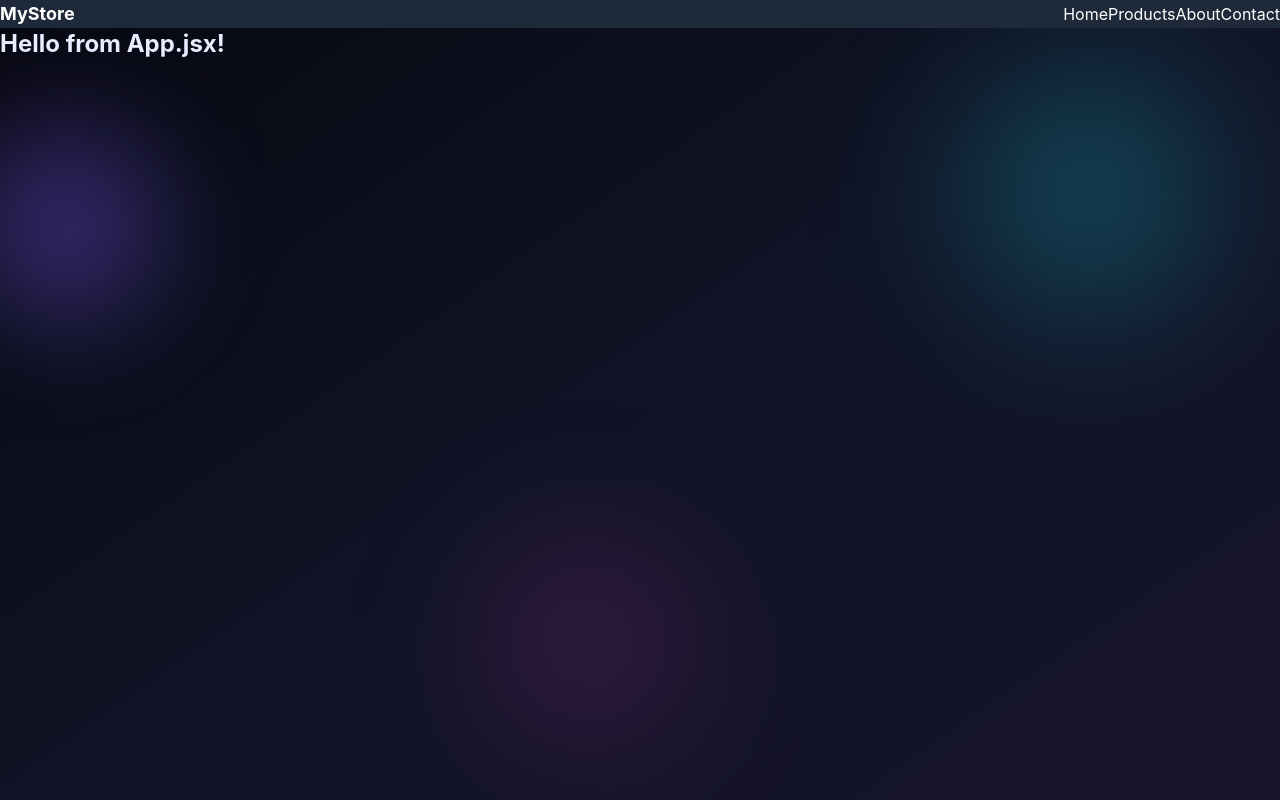
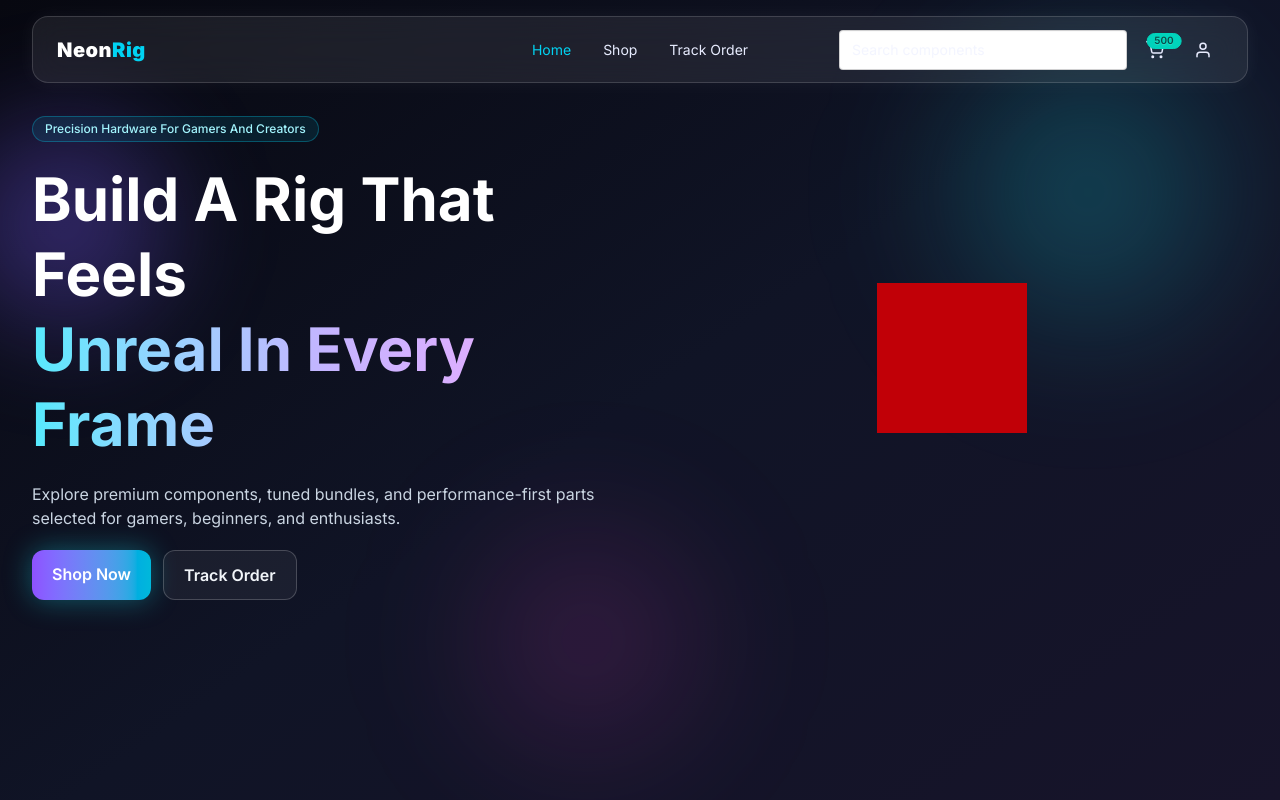
Before and after one commit to CinouAchilles/L3gradProj, a React app in the folder frontend/: page / in a window 1280 px wide. Built offline with nearby package versions, Linux system fonts and the light colour scheme; the HTML template or start-up script is replaced by a standard one.

Commit message:
simple home page still needs enhancements

```diff
--- a/frontend/package.json
+++ b/frontend/package.json
@@ -12,6 +12,7 @@
   "dependencies": {
     "@tailwindcss/vite": "^4.1.18",
     "daisyui": "^5.5.19",
+    "framer-motion": "^12.38.0",
     "react": "^19.2.0",
     "react-dom": "^19.2.0",
     "react-hot-toast": "^2.6.0",
--- a/frontend/src/App.jsx
+++ b/frontend/src/App.jsx
@@ -1,15 +1,27 @@
-import { GlowBackground } from './components/common/GlowBackground'
-import { Navbar } from './components/navigation/Navbar'
+import { GlowBackground } from "./components/common/GlowBackground";
+import { Navbar } from "./components/navigation/Navbar";
+import { Outlet, Route, Router, Routes } from "react-router-dom";
+import { Toaster } from "react-hot-toast";
+import { HeroSection } from "./components/home/HeroSection";
 
 function App() {
+  return (
+    <div className="drawer drawer-end">
+      <GlowBackground />
+      <input id="cart-drawer" type="checkbox" className="drawer-toggle" />
 
-  return (
-    <>
-      <GlowBackground/>
-      <Navbar/>
-        <p className='text-2xl font-bold'>Hello from App.jsx!</p>
-    </>
-  )
+      <div className="drawer-content relative min-h-screen">
+        <Navbar />
+
+        <main className="mx-auto w-[95%] max-w-7xl py-8 md:py-12 top-4 text-white">
+          <Routes>
+            <Route path="/" element={<HeroSection />} />
+          </Routes>
+        </main>
+        <Toaster position="top-right" toastOptions={{ duration: 3000 }} />
+      </div>
+    </div>
+  );
 }
 
-export default App
+export default App;
--- a/frontend/src/components/common/GlowBackground.jsx
+++ b/frontend/src/components/common/GlowBackground.jsx
@@ -1,7 +1,7 @@
 export function GlowBackground() {
   return (
     //// aria-hidden Hide from screen readers — decorative background only, no semantic content.
-    <div aria-hidden className="pointer-events-none fixed inset-0 -z-10 overflow-hidden">
+    <div aria-hidden className="pointer-events-none fixed inset-0 z-0 overflow-hidden">
       <div className="absolute -left-24 top-16 h-80 w-80 rounded-full bg-[radial-gradient(circle,rgba(124,92,255,0.42),rgba(124,92,255,0)_70%)] blur-2xl" />
       <div className="absolute right-0 top-0 h-96 w-96 rounded-full bg-[radial-gradient(circle,rgba(24,230,245,0.30),rgba(24,230,245,0)_70%)] blur-3xl" />
       <div className="absolute bottom-0 left-1/3 h-80 w-80 rounded-full bg-[radial-gradient(circle,rgba(255,68,215,0.20),rgba(255,68,215,0)_70%)] blur-3xl" />
--- /dev/null
+++ b/frontend/src/components/home/HeroSection.jsx
@@ -0,0 +1,73 @@
+import { motion } from "framer-motion";
+import { Link } from "react-router-dom";
+
+const MotionSpan = motion.span;
+const MotionH1 = motion.h1;
+const MotionP = motion.p;
+const MotionDiv = motion.div;
+
+export function HeroSection() {
+  return (
+    <section className="grid items-center gap-8 lg:grid-cols-2">
+      <div className="space-y-5">
+        <MotionSpan
+          initial={{ opacity: 0, y: 16 }}
+          animate={{ opacity: 1, y: 0 }}
+          transition={{ duration: 0.35 }}
+          className="inline-block rounded-full border border-cyan-400/30 bg-cyan-400/10 px-3 py-1 text-xs font-medium text-cyan-200"
+        >
+          Precision Hardware For Gamers And Creators
+        </MotionSpan>
+        <MotionH1
+          initial={{ opacity: 0, y: 16 }}
+          animate={{ opacity: 1, y: 0 }}
+          transition={{ duration: 0.45, delay: 0.05 }}
+          className="text-4xl font-bold leading-tight md:text-6xl"
+        >
+          Build A Rig That Feels
+          <span className="block bg-linear-to-r from-cyan-300 via-violet-300 to-fuchsia-300 bg-clip-text text-transparent">
+            Unreal In Every Frame
+          </span>
+        </MotionH1>
+        <MotionP
+          initial={{ opacity: 0, y: 16 }}
+          animate={{ opacity: 1, y: 0 }}
+          transition={{ duration: 0.45, delay: 0.1 }}
+          className="max-w-xl text-slate-300"
+        >
+          Explore premium components, tuned bundles, and performance-first parts
+          selected for gamers, beginners, and enthusiasts.
+        </MotionP>
+        <MotionDiv
+          initial={{ opacity: 0, y: 16 }}
+          animate={{ opacity: 1, y: 0 }}
+          transition={{ duration: 0.45, delay: 0.15 }}
+          className="flex flex-wrap gap-3"
+        >
+          <Link
+            to={"/shop"}
+            className="rounded-xl bg-linear-to-r from-violet-500 to-cyan-500 px-5 py-3 font-semibold text-white shadow-[0_0_28px_rgba(24,230,245,0.35)] transition hover:scale-[1.02]"
+          >
+            Shop Now
+          </Link>
+          <Link
+            to={"/tracking"}
+            className="rounded-xl border border-white/20 bg-white/5 px-5 py-3 font-semibold text-slate-100 transition hover:bg-white/10"
+          >
+            Track Order
+          </Link>
+        </MotionDiv>
+      </div>
+      <MotionDiv
+        initial={{ opacity: 0, x: 18 }}
+        animate={{ opacity: 1, x: 0 }}
+        transition={{ duration: 0.55, delay: 0.2 }}
+        className="flex justify-center"
+      >
+        <div className="w-37.5 h-37.5 bg-red-700">
+
+        </div>
+      </MotionDiv>
+    </section>
+  );
+}
--- a/frontend/src/components/navigation/Navbar.jsx
+++ b/frontend/src/components/navigation/Navbar.jsx
@@ -1,31 +1,101 @@
+import { useState } from "react";
+import { Link, NavLink } from "react-router-dom";
+import { FiShoppingCart, FiUser } from "react-icons/fi";
+
+const navItems = [
+  { label: "Home", to: "/" },
+  { label: "Shop", to: "/shop" },
+  { label: "Track Order", to: "/track/demo" },
+];
+
 export function Navbar() {
+  const [search, setSearch] = useState("");
+  const suggestions = [
+    "CPU",
+    "GPU",
+    "RAM",
+    "Motherboard",
+    "Storage",
+    "Power Supply",
+    "Case",
+  ];
+
   return (
-    <nav className="bg-gray-800 text-white p-4">
-      <div className="container mx-auto flex items-center justify-between">
-        <div className="text-lg font-bold">MyStore</div>
-        <ul className="flex space-x-4">
-          <li>
-            <a href="#" className="hover:text-gray-400">
-              Home
-            </a>
-          </li>
-          <li>
-            <a href="#" className="hover:text-gray-400">
-              Products
-            </a>
-          </li>
-          <li>
-            <a href="#" className="hover:text-gray-400">
-              About
-            </a>
-          </li>
-          <li>
-            <a href="#" className="hover:text-gray-400">
-              Contact
-            </a>
-          </li>
-        </ul>
+    <header className="sticky top-4 z-40 mx-auto w-[95%] max-w-7xl">
+      <div className="navbar glass-card rounded-2xl px-4 md:px-6">
+        <div className="navbar-start">
+          <Link to="/" className="text-xl font-black tracking-wide text-white">
+            Neon<span className="text-cyan-400">Rig</span>
+          </Link>
+        </div>
+
+        <div className="navbar-center hidden lg:flex">
+          <ul className="menu menu-horizontal gap-2 px-1">
+            {navItems.map((item) => (
+              <li key={item.to}>
+                <NavLink
+                  to={item.to}
+                  className={({ isActive }) =>
+                    isActive ? "active text-cyan-400" : ""
+                  }
+                >
+                  {item.label}
+                </NavLink>
+              </li>
+            ))}
+          </ul>
+        </div>
+
+        <div className="navbar-end gap-2">
+          <form onSubmit={console.log("submit")} className="hidden md:block">
+            <label className="input input-bordered h-10 w-56 lg:w-72">
+              <input
+                type="search"
+                value={search}
+                onChange={(event) => setSearch(event.target.value)}
+                list="header-search-suggestions"
+                placeholder="Search components"
+              />
+            </label>
+            <datalist id="header-search-suggestions">
+              {suggestions.map((item) => (
+                <option key={item} value={item} />
+              ))}
+            </datalist>
+          </form>
+
+          <label
+            htmlFor="cart-drawer"
+            className="btn btn-ghost btn-circle"
+            aria-label="Open cart"
+          >
+            <div className="indicator">
+              <FiShoppingCart size={18} />
+
+              <span className="badge badge-xs indicator-item badge-accent">
+                500
+              </span>
+            </div>
+          </label>
+
+          <div className="dropdown dropdown-end">
+            <button tabIndex={0} className="btn btn-ghost btn-circle">
+              <FiUser size={18} />
+            </button>
+            <ul
+              tabIndex={0}
+              className="menu dropdown-content glass-card z-1 mt-3 w-56 rounded-box p-2"
+            >
+              <li>
+                <Link to="/login">Login</Link>
+              </li>
+              <li>
+                <Link to="/signup">Create account</Link>
+              </li>
+            </ul>
+          </div>
+        </div>
       </div>
-    </nav>
+    </header>
   );
 }
--- a/frontend/src/index.css
+++ b/frontend/src/index.css
@@ -1,12 +1,54 @@
+@import url("https://fonts.googleapis.com/css2?family=Inter:wght@400;500;600;700;800;900&display=swap");
 @import "tailwindcss";
-* {
-  margin: 0;
-  padding: 0;
+@plugin "daisyui";
+
+:root {
+  --font-main: "Inter", sans-serif;
+  --app-bg-start: #070810;
+  --app-bg-mid: #101426;
+  --app-bg-end: #17142a;
+  --text-primary: #e8ecff;
+  --text-muted: #a9b2cf;
+  --neon-cyan: #18e6f5;
+  --neon-purple: #7c5cff;
+}
+
+*,
+*::before,
+*::after {
   box-sizing: border-box;
 }
+
+html,
+body,
+#root {
+  min-height: 100%;
+}
+
 body {
-  font-family: "Segoe UI", Tahoma, Geneva, Verdana, sans-serif;
   margin: 0;
-  padding: 0;
   box-sizing: border-box;
+  color: var(--text-primary);
+  font-family: var(--font-main);
+  background-image: linear-gradient(
+    145deg,
+    var(--app-bg-start) 0%,
+    var(--app-bg-mid) 50%,
+    var(--app-bg-end) 100%
+  );
 }
+
+.bg-app {
+  background-color: transparent;
+}
+
+.text-neon-cyan {
+  color: var(--neon-cyan);
+}
+
+.glass-card {
+  border: 1px solid rgba(255, 255, 255, 0.15);
+  background: rgba(255, 255, 255, 0.08);
+  box-shadow: 0 0 20px rgba(255, 255, 255, 0.05);
+  backdrop-filter: blur(16px);
+}
--- a/frontend/src/main.jsx
+++ b/frontend/src/main.jsx
@@ -1,12 +1,14 @@
-import { StrictMode } from 'react'
-import { createRoot } from 'react-dom/client'
-import './index.css'
-import App from './App.jsx'
-import './styles/tokens.css'
-import './styles/globals.css'
+import { StrictMode } from "react";
+import { createRoot } from "react-dom/client";
+import "./index.css";
+import App from "./App.jsx";
+import { BrowserRouter } from "react-router-dom";
 
-createRoot(document.getElementById('root')).render(
+
+createRoot(document.getElementById("root")).render(
   <StrictMode>
-    <App />
+    <BrowserRouter>
+      <App />
+    </BrowserRouter>
   </StrictMode>,
-)
+);
--- a/frontend/src/styles/globals.css
+++ /dev/null
@@ -1,33 +0,0 @@
-@import "tailwindcss";
-
-*,
-*::before,
-*::after {
-  box-sizing: border-box;
-}
-
-html,
-body,
-#root {
-  min-height: 100%;
-}
-
-body {
-  margin: 0;
-  color: var(--text-primary);
-  font-family: Inter, "Segoe UI", Tahoma, Geneva, Verdana, sans-serif;
-  background-image: linear-gradient(
-    145deg,
-    var(--app-bg-start) 0%,
-    var(--app-bg-mid) 50%,
-    var(--app-bg-end) 100%
-  );
-}
-
-.bg-app {
-  background-color: transparent;
-}
-
-.text-neon-cyan {
-  color: var(--neon-cyan);
-}
--- a/frontend/src/styles/tokens.css
+++ /dev/null
@@ -1,9 +0,0 @@
-:root {
-  --app-bg-start: #070810;
-  --app-bg-mid: #101426;
-  --app-bg-end: #17142a;
-  --text-primary: #e8ecff;
-  --text-muted: #a9b2cf;
-  --neon-cyan: #18e6f5;
-  --neon-purple: #7c5cff;
-}
```
Also changed, not shown: 1 other file (tests, documents, lock files or other folders).
